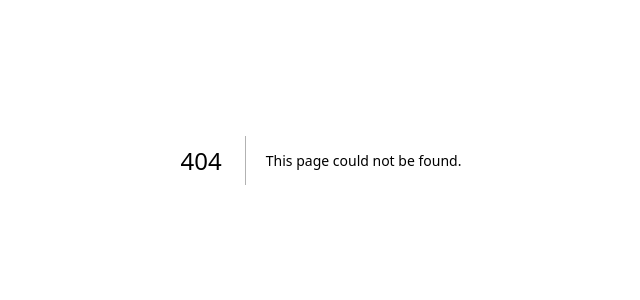
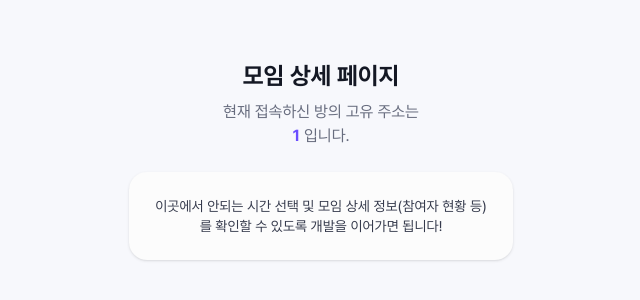
Before and after one commit to prgrms-fullcycle-devcourse/webfull_9_10_nullnull_FE, a Next.js app: page /room/1 in a window 1280 px wide. Before the commit this address had no page. Shown: the part 240-540 px from the top of the page, without its empty margins (319-959 px from the left). Built offline with nearby package versions, Linux system fonts and the light colour scheme.

Commit message:
feat : 모임 생성 후 랜덤 slug URL 발행 후 페이지 이동 구현

```diff
--- /dev/null
+++ b/src/app/room/[slug]/page.tsx
@@ -0,0 +1,24 @@
+export default function RoomDetailPage({
+  params,
+}: {
+  params: { slug: string };
+}) {
+  return (
+    <div className="flex-1 flex flex-col items-center justify-center min-h-dvh bg-gray-50 p-5 text-center">
+      <h1 className="text-2xl font-bold text-gray-900 mb-2">
+        모임 상세 페이지
+      </h1>
+      <p className="text-gray-500 mb-6">
+        현재 접속하신 방의 고유 주소는 <br />
+        <span className="font-bold text-[#6B4EFF]">{params.slug}</span> 입니다.
+      </p>
+
+      <div className="bg-white p-6 rounded-2xl shadow-sm max-w-sm w-full">
+        <p className="text-sm text-gray-700">
+          이곳에서 안되는 시간 선택 및 모임 상세 정보(참여자 현황 등)를 확인할
+          수 있도록 개발을 이어가면 됩니다!
+        </p>
+      </div>
+    </div>
+  );
+}
--- a/src/features/room/CreateRoom.tsx
+++ b/src/features/room/CreateRoom.tsx
@@ -12,9 +12,16 @@ import { CreateRoomComplete } from "@/features/room/components/create/CreateRoom
 
 export function CreateRoom() {
   const [step, setStep] = useState(1);
+  const [roomId, setRoomId] = useState("");
 
   const handleNext = () => {
-    if (step < 4) setStep(step + 1);
+    if (step < 4) {
+      if (step === 3 && !roomId) {
+        const slug = Math.random().toString(36).substring(2, 10);
+        setRoomId(slug);
+      }
+      setStep(step + 1);
+    }
   };
 
   const handleBack = () => {
@@ -48,7 +55,7 @@ export function CreateRoom() {
             {step === 3 ? "완료" : "다음"}
           </Button>
         ) : (
-          <Link href="/room" className="block w-full">
+          <Link href={`/room/${roomId}`} className="block w-full">
             <Button className="h-14 w-full rounded-2xl text-base font-bold border-0">
               안되는 시간 선택하기
             </Button>
@@ -76,7 +83,7 @@ export function CreateRoom() {
           {step === 3 && <CreateRoomStep3 />}
         </div>
       ) : (
-        <CreateRoomComplete />
+        <CreateRoomComplete roomId={roomId} />
       )}
     </AppShell>
   );
```
